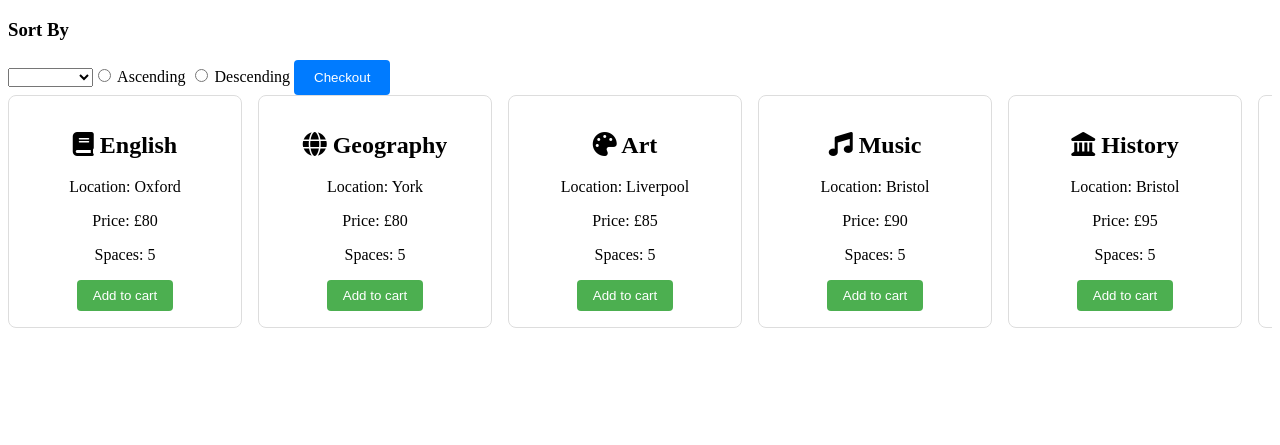
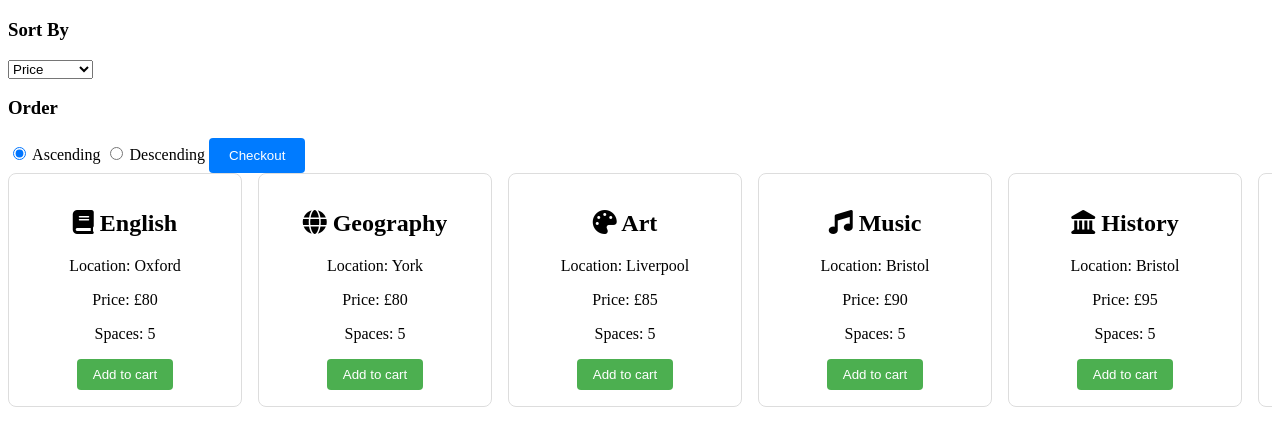
Before and after one commit to realnik18/Assessment1, a plain HTML site: page index.html in a window 1280 px wide. Shown: the part 61-506 px from the top of the page. Drawn offline with nearby package versions, Linux system fonts and the light colour scheme.

Commit message:
drop-down menu logic

```diff
--- a/index.html
+++ b/index.html
@@ -119,6 +119,7 @@
   <div id="app">
     <h1>Lessons Available</h1>
     <h3>Sort By</h3>
+    <!-- Dropdown for Sort Criteria -->
     <select v-model="sortCriteria">
       <option value="subject">Subject</option>
       <option value="location">Location</option>
@@ -126,8 +127,8 @@
       <option value="availableInventory">Availability</option>
     </select>
 
-
-
+    <h3>Order</h3>
+    <!-- Sort Order -->
     <label>
       <input type="radio" value="ascending" v-model="sortOrder" /> Ascending
     </label>
@@ -136,7 +137,6 @@
     </label>
 
     <button @click="toggleCheckout" class="checkout-button">{{ showCheckout ? 'Go back to lessons' : 'Checkout' }}</button>
-
 
     <!-- Lessons List -->
     <div v-if="!showCheckout">
@@ -191,9 +191,9 @@
     createApp({
       data() {
         return {
-          sortBy: 'price',
-          sortOrder: 'asc',
-          lesson: window.lesson,
+          sortCriteria: 'price', // Default sort criteria
+          sortOrder: 'ascending', // Default sort order
+          lesson: window.lesson, // Lessons data from global scope
           cart: [],
           showCheckout: false,
           customerName: '',
@@ -203,10 +203,14 @@
       computed: {
         sortedLesson() {
           return [...this.lesson].sort((a, b) => {
-            const modifier = this.sortOrder === 'asc' ? 1 : -1;
-            if (a[this.sortBy] < b[this.sortBy]) return -1 * modifier;
-            if (a[this.sortBy] > b[this.sortBy]) return 1 * modifier;
-            return 0;
+            const modifier = this.sortOrder === 'ascending' ? 1 : -1;
+
+            // Handling string values (subject, location) and numeric values (price, availableInventory)
+            if (typeof a[this.sortCriteria] === 'string') {
+              return a[this.sortCriteria].localeCompare(b[this.sortCriteria]) * modifier;
+            } else {
+              return (a[this.sortCriteria] - b[this.sortCriteria]) * modifier;
+            }
           });
         },
         totalCost() {
```
Lines whose indentation alone changed are shown as unchanged.
